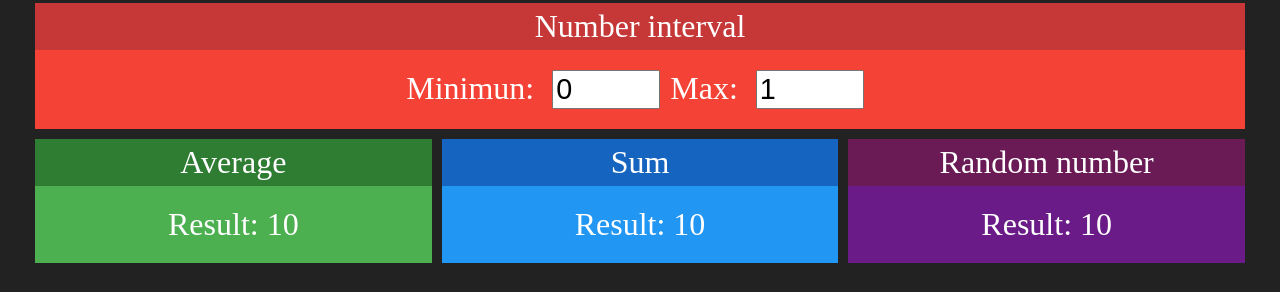
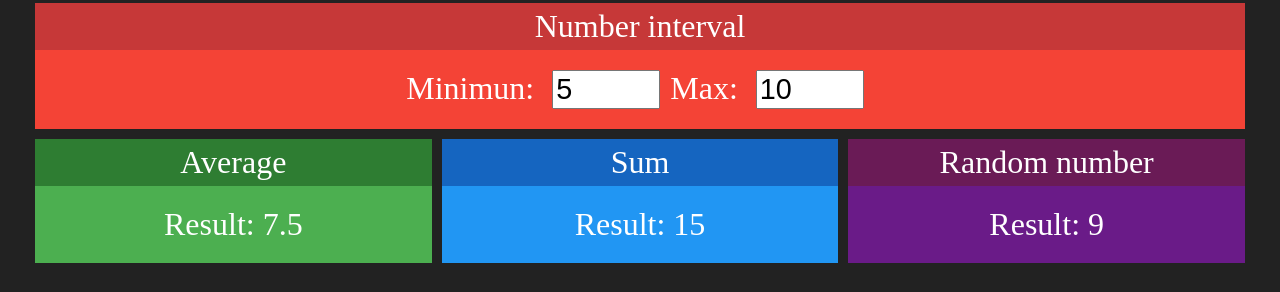
Before and after one commit to paulohbraga/redux-app, a React (Create React App) app: page / in a window 1280 px wide. Shown: the part 192-484 px from the top of the page. Built offline with nearby package versions, Linux system fonts and the light colour scheme.

Commit message:
Add react-redux, create reducers, store and connect

```diff
--- a/src/components/Average.jsx
+++ b/src/components/Average.jsx
@@ -1,14 +1,26 @@
 import React from 'react'
 import Card from './Card';
 
-export default props => {
+import { connect } from 'react-redux'
 
+
+const Media = (props) => {
+    const { min, max } = props
     return (
         <Card title='Average' green>
             <div>
                 <span>Result: </span>
-                <span>{10}</span>
+                <span>{(min + max) / 2}</span>
             </div>
         </Card>
     )
 };
+
+const mapStateToProps = (state) => {
+    return {
+        min: state.numbers.min,
+        max: state.numbers.max
+    }
+}
+
+export default connect(mapStateToProps)(Media);
--- a/src/components/Interval.jsx
+++ b/src/components/Interval.jsx
@@ -1,15 +1,26 @@
-import React, { useState } from 'react'
+import React from 'react'
+import { connect } from 'react-redux'
+
 import './Interval.css'
 import Card from './Card';
 
-export default props => {
-
+const Interval = props => {
+    const {min, max} = props
     return (
         <Card title='Number interval' red>
             <div className='Interval'>
-                <span>Minimun: <input type='number' value={0}></input></span>
-                <span>Max: <input type='number' value={1} ></input> </span>
+                <span>Minimun: <input type='number' value={min}></input></span>
+                <span>Max: <input type='number' value={max}></input> </span>
             </div>
         </Card>
     )
 };
+
+const mapStateToProps = state => {
+    return {
+        min: state.numbers.min,
+        max: state.numbers.max
+    }
+}
+
+export default connect(mapStateToProps)(Interval);
--- a/src/components/Random.jsx
+++ b/src/components/Random.jsx
@@ -1,14 +1,28 @@
 import React from 'react'
 import Card from './Card';
 
-export default props => {
+import { connect } from 'react-redux'
 
+
+const Random = props => {
+
+    const { min, max } = props
+    const randon = Math.floor(Math.random() * (max - min)) + min
     return (
         <Card title='Random number' purple>
             <div>
                 <span>Result: </span>
-                <span>{10}</span>
+                <span>{ randon }</span>
             </div>
         </Card>
     )
 };
+
+const mapStateToProps = state => {
+    return {
+        min: state.numbers.min,
+        max: state.numbers.max
+    }
+}
+
+export default connect(mapStateToProps)(Random);
--- a/src/components/Sum.jsx
+++ b/src/components/Sum.jsx
@@ -1,14 +1,27 @@
 import React from 'react'
 import Card from './Card';
 
-export default props => {
+import { connect } from 'react-redux'
+
+
+const Sum = props => {
+    const {min, max} = props
 
     return (
         <Card title='Sum' blue>
             <div>
                 <span>Result: </span>
-                <span>{10}</span>
+                <span>{min + max}</span>
             </div>
         </Card>
     )
 };
+
+const mapStateToProps = state => {
+    return {
+        min: state.numbers.min,
+        max: state.numbers.max
+    }
+}
+
+export default connect(mapStateToProps)(Sum);
--- a/src/index.js
+++ b/src/index.js
@@ -1,11 +1,19 @@
 import React from 'react';
 import ReactDOM from 'react-dom';
+import { Provider } from 'react-redux'
+import storeConfig from './store/storeConfig'
+
 import './index.css';
 import App from './App';
 
+const store = storeConfig()
+
+
 ReactDOM.render(
-  <React.StrictMode>
-    <App />
-  </React.StrictMode>,
+  <Provider store={store} >
+    <React.StrictMode>
+      <App />
+    </React.StrictMode>
+  </Provider>,
   document.getElementById('root')
 );
--- /dev/null
+++ b/src/store/storeConfig.js
@@ -0,0 +1,25 @@
+import { createStore, combineReducers } from 'redux'
+
+const reducers = combineReducers({
+    numbers: function (state, action) {
+        console.log(state, " ", action);
+        return {
+            min: 5,
+            max: 10
+        }
+    },
+    names: function(state, action) {
+        console.log(state, " ", action);
+        return [
+            'Anne',
+            'Joe',
+            'Will'
+        ]
+    }
+})
+
+function storeConfig(){
+    return createStore(reducers)
+}
+
+export default storeConfig;
```
